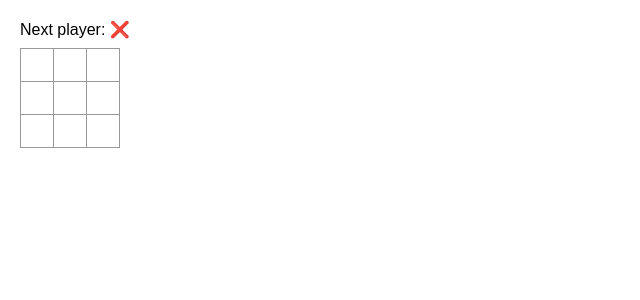
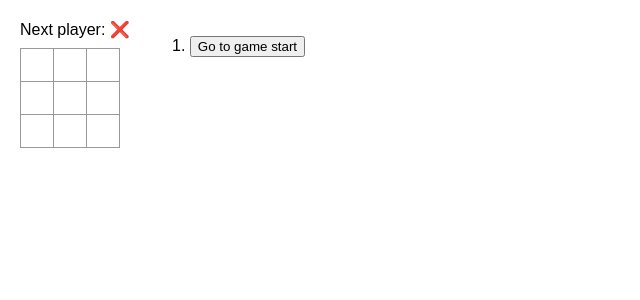
Before and after one commit to powerninja/react-tutorial, a React (Create React App) app: page / in a window 1280 px wide. Shown: the top 300 px of the page, without its empty margins (0-640 px from the left). Built offline with nearby package versions, Linux system fonts and the light colour scheme.

Commit message:
過去の盤面に戻れるボタンを追加(処理は未実装)

```diff
--- a/src/App.tsx
+++ b/src/App.tsx
@@ -114,13 +114,31 @@
     setXIsNext(!xIsNext);
   };
 
+  const jumpTo = (nextMove: number) => {};
+
+  //html部でmovesを定義しているので、呼び出される
+  //historyの要素数が1以上になった場合、Go to move #1のようなボタンを表示する、1未満の場合はGo to game startを表示する
+  const moves = history.map((squares, move) => {
+    let description;
+    if (move > 0) {
+      description = 'Go to move #' + move;
+    } else {
+      description = 'Go to game start';
+    }
+    return (
+      <li>
+        <button onClick={() => jumpTo(move)}>{description}</button>
+      </li>
+    );
+  });
+
   return (
     <div className="game">
       <div className="game-board">
         <Board xIsNext={xIsNext} squares={currentSquares} onPlay={handlePlay} />
       </div>
       <div className="game-info">
-        <ol>{/*TODO*/}</ol>
+        <ol>{moves}</ol>
       </div>
     </div>
   );
```
